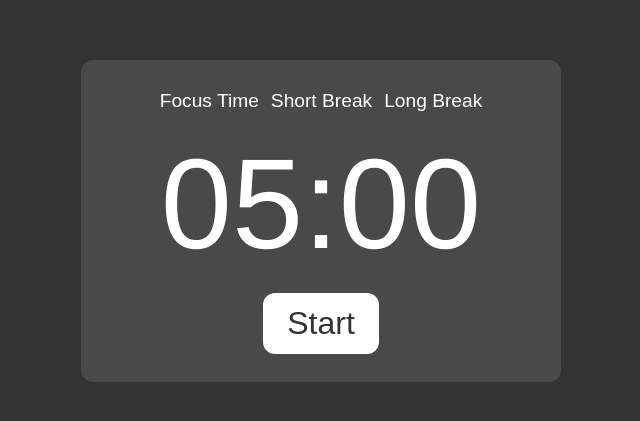
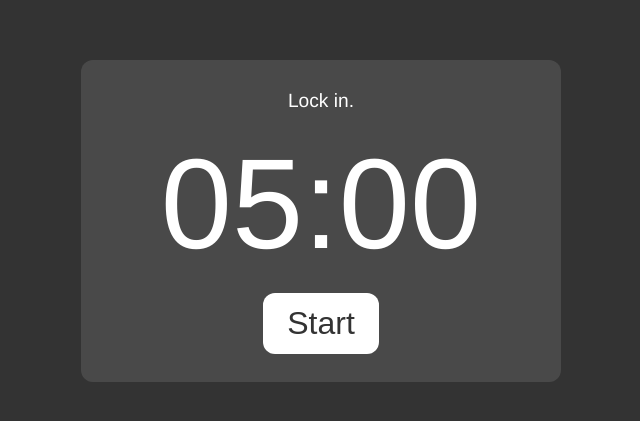
Before and after one commit to arob12inson/lock-in, a React (Vite) app: page / in a window 1280 px wide. Shown: the part 179-600 px from the top of the page, without its empty margins (319-959 px from the left). Built offline with nearby package versions, Linux system fonts and the light colour scheme.

Commit message:
Added "Lock In" section

```diff
--- a/src/App.css
+++ b/src/App.css
@@ -43,13 +43,16 @@
     display: flex;
 }
 
-.timer_option {
+.timer_option, .lock-in-banner {
     background-color: transparent;
     border: none;
     padding: 6px;
     font-size: 1.2em;
+    color: hsl(0, 0%, 100%);
+}
+
+.timer_option {
     cursor: pointer;
-    color: hsl(0, 0%, 100%);
 }
 
 .active {
--- a/src/App.tsx
+++ b/src/App.tsx
@@ -18,7 +18,6 @@ function App() {
   const [seconds, setSeconds] = useState(LockInTime);
   const [active, setActive] = useState(false);
   const [session, setSession] = useState(Session.LockIn);
-  // const [numSessions, setNumSessions] = useState(0);
 
   useEffect(() => {
     if (active) {
@@ -63,11 +62,17 @@ function App() {
     <div className="pomodoro_container">
       <div className="pomodoro">
         {/* Idea: When it's lock in time, just say "LOCK IN" */}
-        <div className="timer_options">
-          <button className={`timer_option ${session === Session.DeepWork ? "active" : ""}`} onClick={() => changeSession(Session.DeepWork)}>Focus Time</button>
-          <button className={`timer_option ${session === Session.ShortBreak ? "active" : ""}`} onClick={() => changeSession(Session.ShortBreak)}>Short Break</button>
-          <button className={`timer_option ${session === Session.LongBreak ? "active" : ""}`} onClick={() => changeSession(Session.LongBreak)}>Long Break</button>
-        </div>
+        {session !== Session.LockIn ?
+          <div className="timer_options">
+              <button className={`timer_option ${session === Session.DeepWork ? "active" : ""}`} onClick={() => changeSession(Session.DeepWork)}>Focus Time</button>
+              <button className={`timer_option ${session === Session.ShortBreak ? "active" : ""}`} onClick={() => changeSession(Session.ShortBreak)}>Short Break</button>
+              <button className={`timer_option ${session === Session.LongBreak ? "active" : ""}`} onClick={() => changeSession(Session.LongBreak)}>Long Break</button>
+          </div>
+        :
+          <div className="timer_options">
+            <p className="lock-in-banner">Lock in.</p>
+          </div>
+        }
         <p className="timer">{getTime(seconds)}</p>
         <button className="play_button" onClick={() => setActive(!active)}>{!active ? "Start" : "Pause"}</button>
       </div>
```
